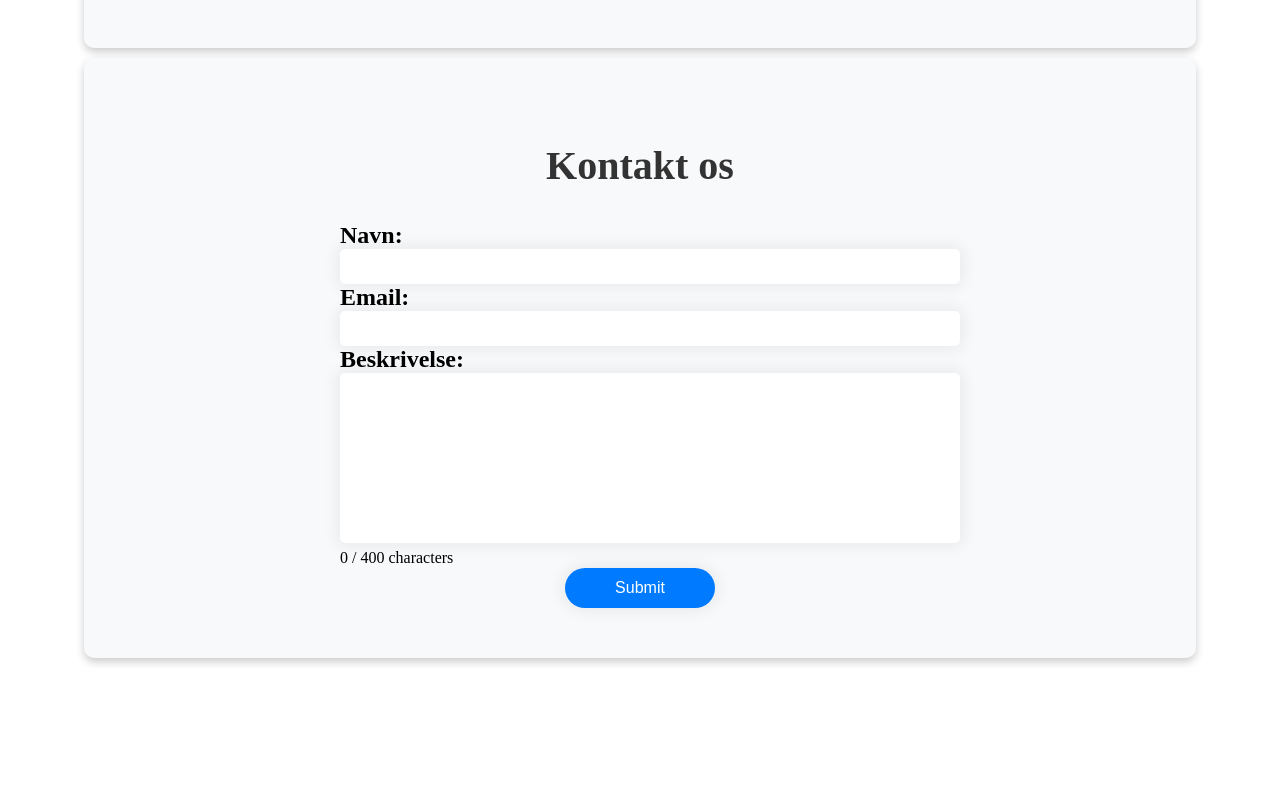
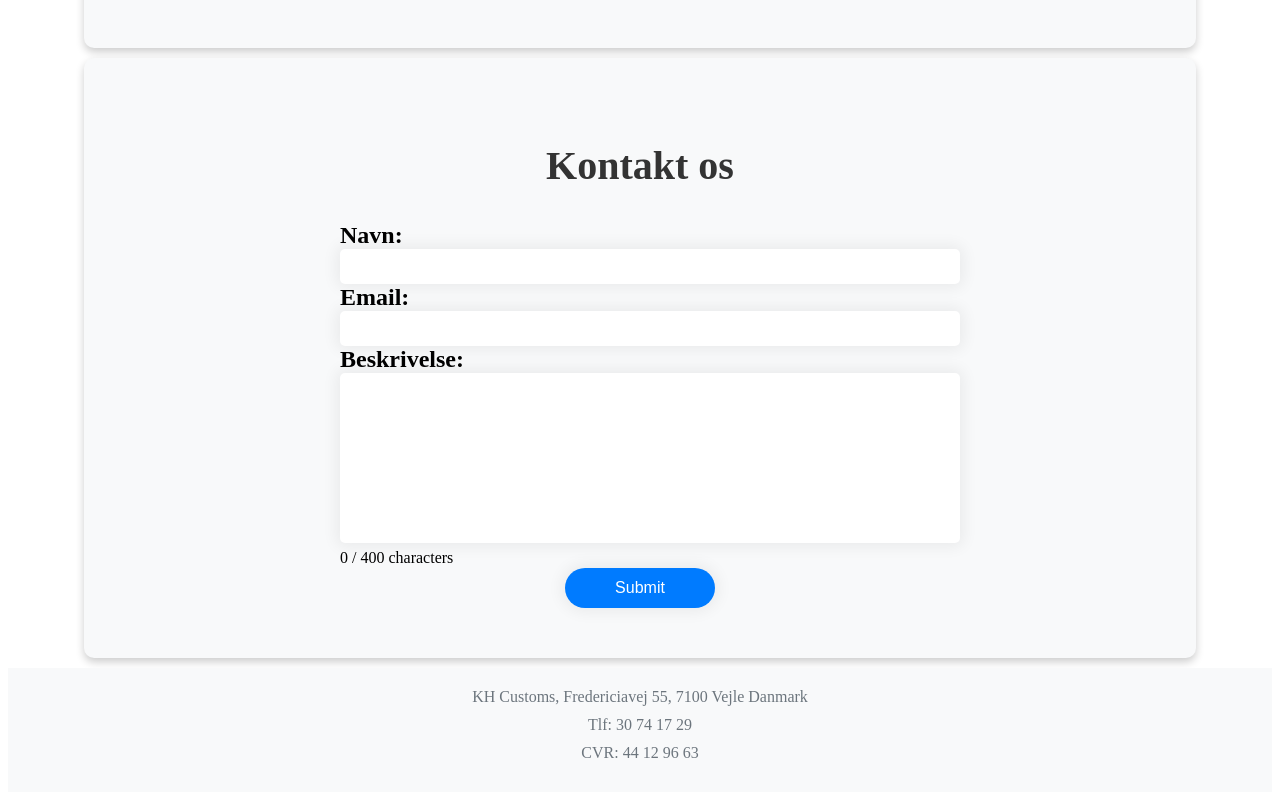
Before and after one commit to Jesperejohannsen/khCustoms, a React (Vite) app: page /search/1 in a window 1280 px wide. Shown: the part 1261-2057 px from the top of the page. Before the commit the page ends 1929 px from the top, so only its background shows below. Built offline with nearby package versions, Linux system fonts and the light colour scheme.

Commit message:
adding footer mockup and some dummy css

```diff
--- a/src/App.tsx
+++ b/src/App.tsx
@@ -2,11 +2,13 @@ import React from "react";
 import { BrowserRouter as Router } from "react-router-dom";
 import Header from "./components/header/Header";
 import HomeSection from "./components/home/HomeSection";
+import Footer from "./components/footer/Footer";
 
 const App: React.FC = () => (
   <Router>
     <Header />
     <HomeSection />
+    <Footer />
   </Router>
 );
 
--- a/src/components/footer/Footer.tsx
+++ b/src/components/footer/Footer.tsx
@@ -0,0 +1,14 @@
+import React from 'react';
+import './footer.css';
+
+const Footer: React.FC = () => {
+  return (
+    <footer className="footer">
+      <p>KH Customs, Fredericiavej 55, 7100 Vejle Danmark</p>
+      <p>Tlf: 30 74 17 29</p>
+      <p>CVR: 44 12 96 63</p>
+    </footer>
+  );
+}
+
+export default Footer;
--- a/src/components/footer/footer.css
+++ b/src/components/footer/footer.css
@@ -0,0 +1,10 @@
+.footer {
+    background-color: #f8f9fa;
+    padding: 20px;
+    text-align: center;
+  }
+
+  .footer p {
+    margin: 0 0 10px;
+    color: #6c757d;
+  }
```
